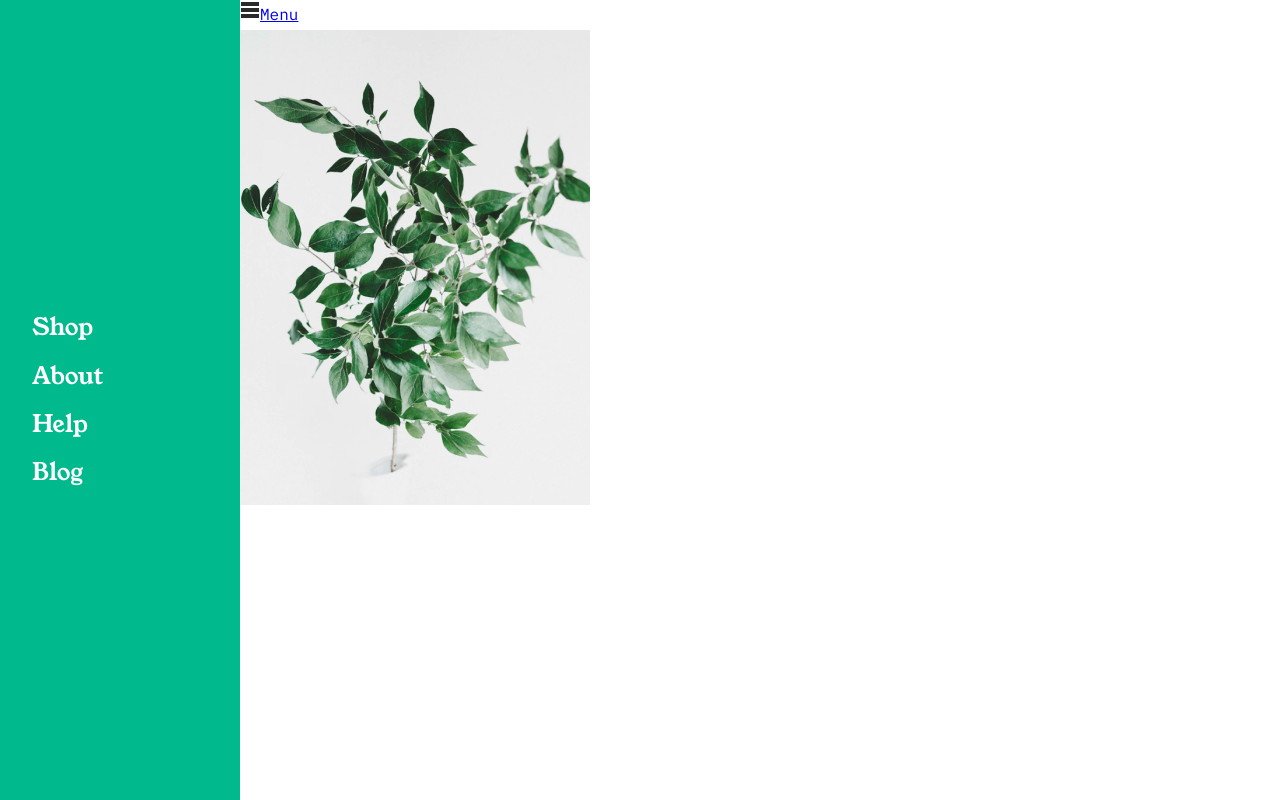
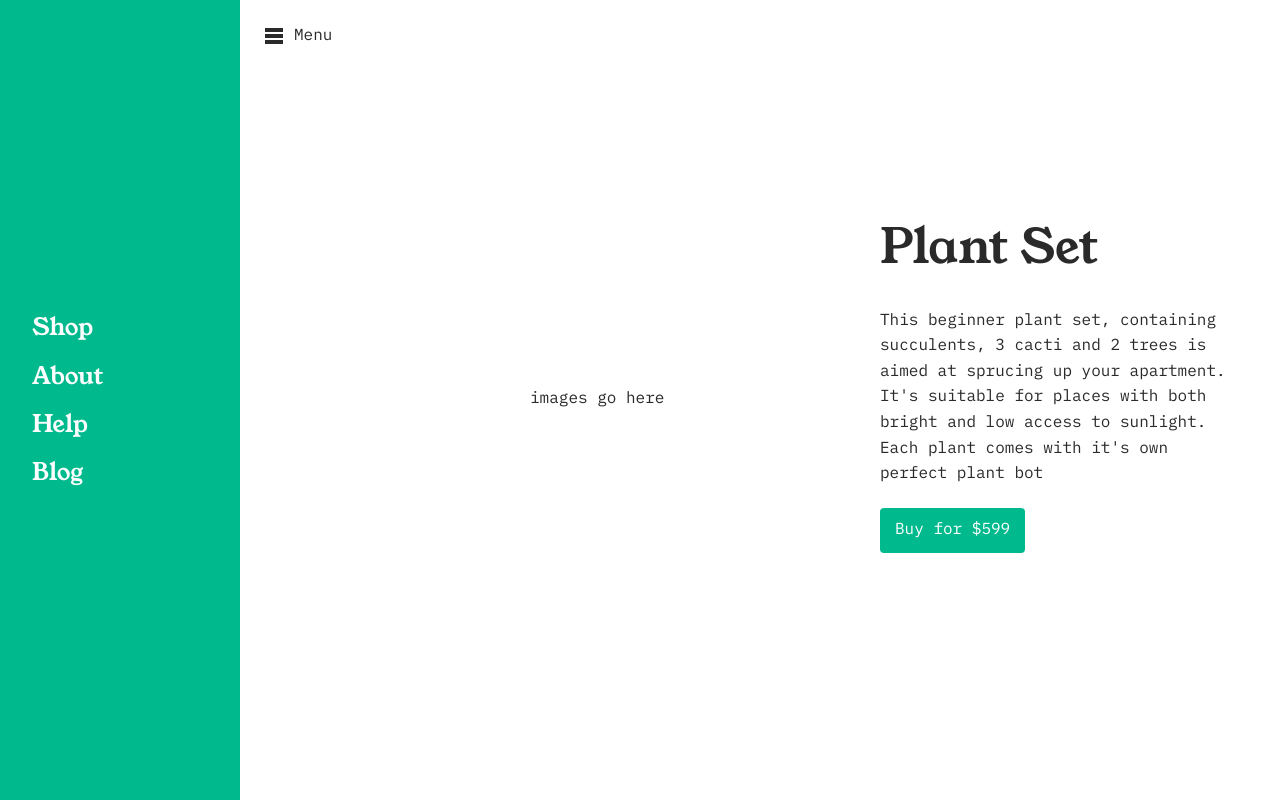
Before and after one commit to ela-lisondra/plant-life, a plain HTML site: page index.html in a window 1280 px wide. Shown: the top 800 px of the page. Drawn offline with Linux system fonts and the light colour scheme; files whose address does not match are found by name.

Commit message:
add and style slide section and content

```diff
--- a/css/style.css
+++ b/css/style.css
@@ -15,7 +15,7 @@ body {
 
     background-color: #ffffff;
     color: #2a2a2a;
-
+    overflow-x: hidden;
 }
 
 nav {
@@ -52,3 +52,51 @@ main {
 main.open {
     transform: translate(240px, 0);
 }
+
+a.toggle-nav {
+    position: fixed;
+    top: 0;
+    left: 0;
+    padding: 24px;
+    text-decoration: none;
+    color: #2a2a2a;
+}
+
+a.toggle-nav img {
+    margin: 0 10px 0 0;
+    vertical-align: middle;
+}
+
+section {
+    display: flex;
+    justify-content: center;
+    align-items: center;
+    height: 100vh;
+}
+
+section div {
+    width: 350px;
+}
+
+section div.content {
+    margin: 0 0 60px;
+}
+
+h1 {
+    font-family: "Young Serif";
+    font-size: 48px;
+    line-height: 1.2;
+}
+
+p {
+    margin: 20px 0;
+}
+
+a.button {
+    display: inline-block;
+    background-color: #00b98d;
+    color: #ffffff;
+    text-decoration: none;
+    padding: 10px 15px;
+    border-radius: 4px;
+}
--- a/index.html
+++ b/index.html
@@ -24,10 +24,20 @@
         </a>
 
         <section>
-            <img src="assets/plant1.jpg" srcset="assets/plant1.jpg, assets/plant1-2x.jpg 2x">
+            <div class="slides">
+                images go here
+            </div>
+
+            <div class="content">
+                <h1>Plant Set</h1>
+                <p>This beginner plant set, containing succulents, 3 cacti and 2 trees is aimed at sprucing up your apartment. It's suitable for places with both bright and low access to sunlight. Each plant comes with it's own perfect plant bot</p>
+                <a href="shop.html" class="button">Buy for $599</a>
+            </div>
         </section>
     </main>
 
     <script src="main.js"></script>
+
+
 </body>
 </html>
```
